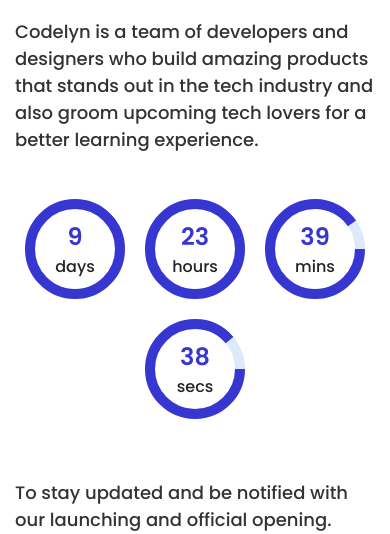
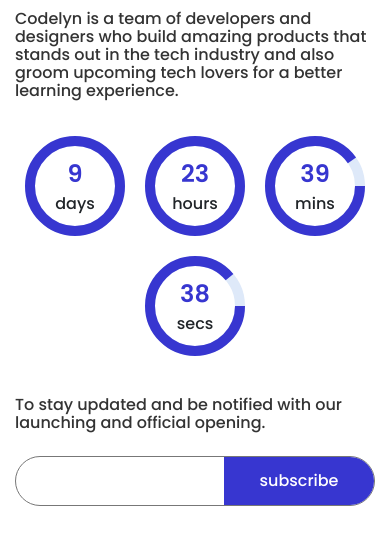
Before and after one commit to Codelyne/CodeLyne-V1.0, a plain HTML site: page index.html in a window 390 px wide. Shown: the part 477-1011 px from the top of the page. Drawn offline with nearby package versions, Linux system fonts and the light colour scheme.

Commit message:
Fixed the responsiveness issue

```diff
--- a/assets/css/style.css
+++ b/assets/css/style.css
@@ -50,6 +50,11 @@ p, .navbar-brand{
     color: var(--darkGrey);
 }
 
+p{
+    font-size: 16px;
+    line-height: 18px;
+}
+
 .navbar-brand{
     color: var(--white);
 }
@@ -69,7 +74,6 @@ p, .navbar-brand{
     width: 100vw;
     min-height: 100vh;
     z-index: 2;
-    /* overflow-x: hidden; */
 }
 
 /* Nav */
@@ -85,7 +89,7 @@ nav{
     width: 400px;
     height: 470px;
     z-index: 1;
-    left: -200px;
+    left: -300px;
     top: -30px;
     overflow: hidden;
     z-index: 1;
@@ -105,32 +109,35 @@ nav{
 /* Hero Container */
 .hero--container{
     position: absolute;
-    z-index: 2;
+    z-index: 50;
 }
 
 /* Hero image */
 .hero--sideImage{
+    position: relative;
     width: 100%;
     height: 100%;
     display: flex;
     align-items: center;
-    margin-top: 80px;
+    margin-top: 50px;
+    z-index: 0;
 }
 
 /* Hero Content */
 .hero--content{
-    margin-top: 80px;
+    position: relative;
+    z-index: 3;
+    margin-top: 50px;
 }
 
 /* Countdown */
 
 .hero--countdown{
-    /* position: relative; */
     display: flex;
     justify-content: space-between;
     flex-wrap: wrap;
-    margin-top: 30px;
-    margin-bottom: 40px;
+    margin-top: 20px;
+    margin-bottom: 20px;
 }
 
 .hero--countdown-item{
@@ -166,14 +173,12 @@ nav{
     fill: none;
     stroke: #DEE9F9;
     stroke-width: 10px;
-    /* stroke-dasharray: 0; */
     stroke-dashoffset: 0;
 }
 
 .hero--countdown-item svg circle:nth-child(2){
     stroke: var(--primary);
     stroke-width: 10px;
-    /* stroke-dasharray: 0; */
     stroke-dashoffset: calc(345 - (345 * 0) / 100);
 }
 
@@ -197,6 +202,7 @@ nav{
 
 .subscribe input{
     position: absolute;
+    top: 0;
     left: 0;
     height: 100%;
     width: 100%;
@@ -228,7 +234,7 @@ nav{
 .social-icons{
     position: relative;
     z-index: 3;
-    margin-top: 60px;
+    margin-top: 30px;
     margin-bottom: 50px;
 }
 
@@ -244,8 +250,15 @@ nav{
 
 @media screen and (max-width: 800px) {
     body{
-        overflow-y: scroll;
+        overflow: scroll;
         width: 100vw;
+        box-sizing: border-box;
+        padding: 0;
+        margin: 0;
+    }
+
+    .hero{
+        width: 100%;
     }
 
     .nav-item{
--- a/index.html
+++ b/index.html
@@ -43,7 +43,7 @@
               <div class="row h-100">
                   <div class="col-md-6 hero--content d-flex flex-column justify-content-center order-sm-2 order-md-1">
                       <h1 class="text-primary">Coming Soon</h1>
-                      <p class="mt-4">Codelyn is a team of developers and designers who build amazing products that stands out in the tech industry
+                      <p class="mt-3">Codelyn is a team of developers and designers who build amazing products that stands out in the tech industry
                           and also groom upcoming tech lovers for a better learning experience.
                       </p>
 
@@ -90,7 +90,7 @@
 
                       <p>To stay updated and be notified with our launching and official opening.</p>
                       <!-- subscribe button -->
-                      <div class="subscribe">
+                      <div class="subscribe mt-2">
                           <input type="text">
                           <button type="submit">subscribe</button>
                       </div>
```
